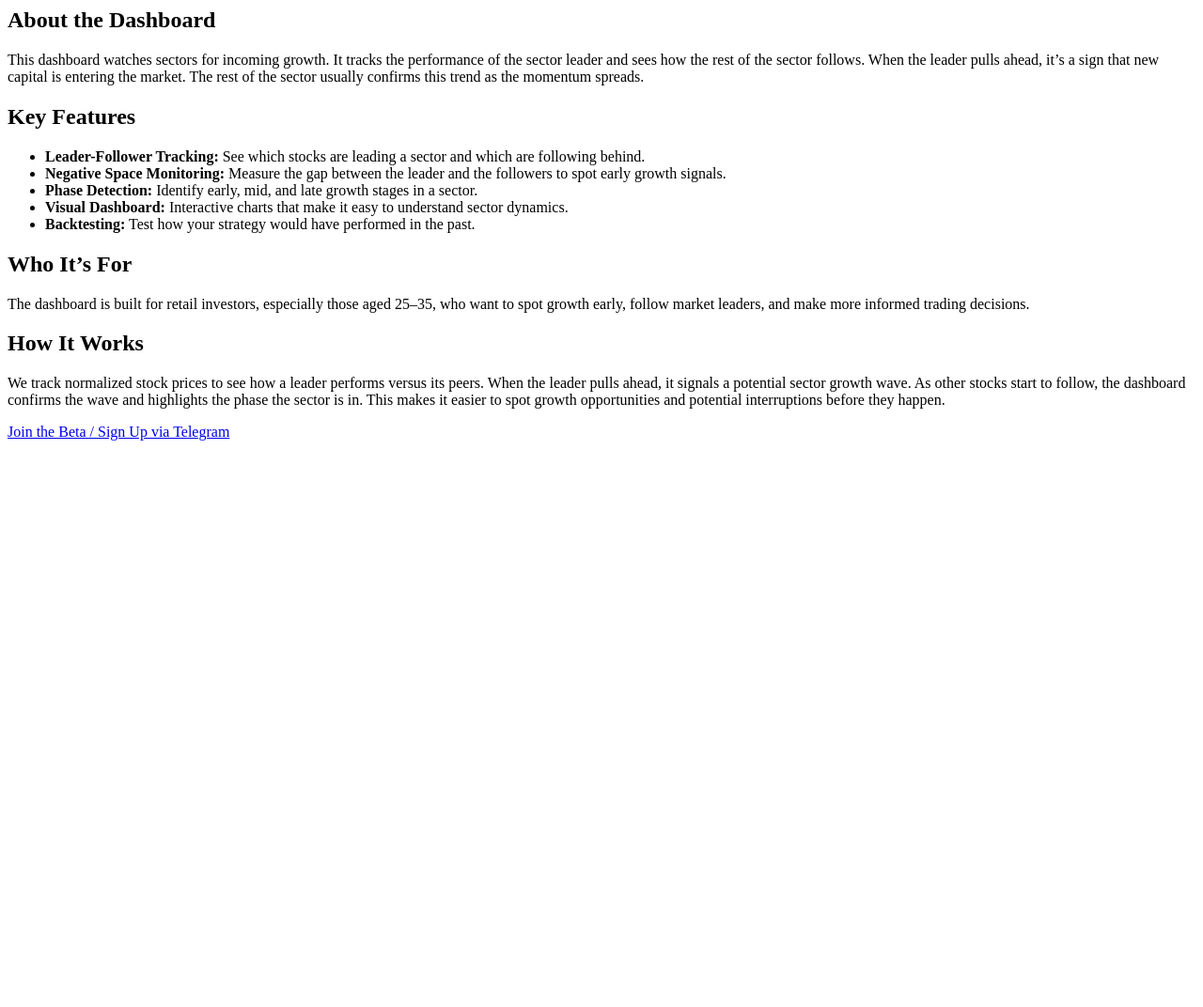
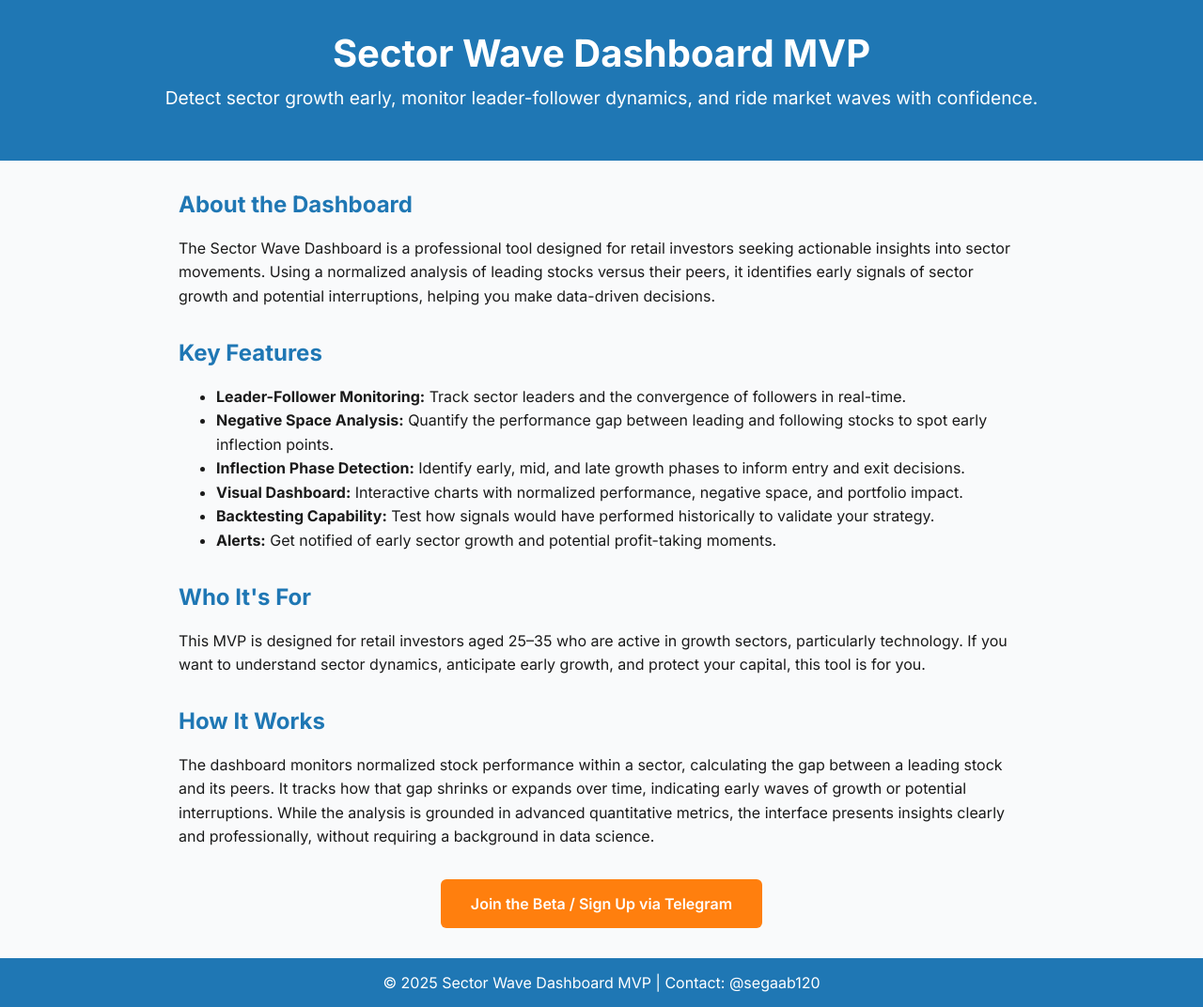
Before and after one commit to segaab/COTrends, a plain HTML site: page index.html in a window 1280 px wide. Shown: the whole page at 94% size. Before the commit the page ends 800 px from the top, so only its background shows below. Drawn offline with Linux system fonts and the light colour scheme.

Commit message:
Update index.html

```diff
--- a/index.html
+++ b/index.html
@@ -1,31 +1,121 @@
+<!DOCTYPE html>
+<html lang="en">
+<head>
+    <meta charset="UTF-8">
+    <meta name="viewport" content="width=device-width, initial-scale=1.0">
+    <title>Sector Wave Dashboard MVP</title>
+    <link href="https://fonts.googleapis.com/css2?family=Inter:wght@400;600;700&display=swap" rel="stylesheet">
+    <style>
+        body {
+            font-family: 'Inter', sans-serif;
+            margin: 0;
+            padding: 0;
+            background-color: #f9fafb;
+            color: #1a1a1a;
+        }
+        header {
+            background-color: #1f77b4;
+            color: white;
+            padding: 2rem 1rem;
+            text-align: center;
+        }
+        header h1 {
+            margin: 0;
+            font-size: 2.5rem;
+        }
+        header p {
+            font-size: 1.2rem;
+            margin-top: 0.5rem;
+        }
+        section {
+            max-width: 900px;
+            margin: 2rem auto;
+            padding: 0 1rem;
+        }
+        h2 {
+            color: #1f77b4;
+            margin-top: 2rem;
+        }
+        p {
+            line-height: 1.6;
+            margin-top: 0.5rem;
+        }
+        ul {
+            margin-top: 0.5rem;
+            line-height: 1.6;
+        }
+        .cta {
+            text-align: center;
+            margin: 3rem 0;
+        }
+        .cta a {
+            background-color: #ff7f0e;
+            color: white;
+            padding: 1rem 2rem;
+            font-weight: 600;
+            text-decoration: none;
+            border-radius: 6px;
+            transition: background 0.3s ease;
+        }
+        .cta a:hover {
+            background-color: #e67000;
+        }
+        footer {
+            background-color: #1f77b4;
+            color: white;
+            text-align: center;
+            padding: 1rem;
+            margin-top: 2rem;
+        }
+    </style>
+</head>
+<body>
+
+<header>
+    <h1>Sector Wave Dashboard MVP</h1>
+    <p>Detect sector growth early, monitor leader-follower dynamics, and ride market waves with confidence.</p>
+</header>
+
 <section>
     <h2>About the Dashboard</h2>
     <p>
-        This dashboard watches sectors for incoming growth. It tracks the performance of the sector leader and sees how the rest of the sector follows.
-        When the leader pulls ahead, it’s a sign that new capital is entering the market. The rest of the sector usually confirms this trend as the momentum spreads.
+        The Sector Wave Dashboard is a professional tool designed for retail investors seeking actionable insights into sector movements.
+        Using a normalized analysis of leading stocks versus their peers, it identifies early signals of sector growth and potential
+        interruptions, helping you make data-driven decisions.
     </p>
 
     <h2>Key Features</h2>
     <ul>
-        <li><strong>Leader-Follower Tracking:</strong> See which stocks are leading a sector and which are following behind.</li>
-        <li><strong>Negative Space Monitoring:</strong> Measure the gap between the leader and the followers to spot early growth signals.</li>
-        <li><strong>Phase Detection:</strong> Identify early, mid, and late growth stages in a sector.</li>
-        <li><strong>Visual Dashboard:</strong> Interactive charts that make it easy to understand sector dynamics.</li>
-        <li><strong>Backtesting:</strong> Test how your strategy would have performed in the past.</li>
+        <li><strong>Leader-Follower Monitoring:</strong> Track sector leaders and the convergence of followers in real-time.</li>
+        <li><strong>Negative Space Analysis:</strong> Quantify the performance gap between leading and following stocks to spot early inflection points.</li>
+        <li><strong>Inflection Phase Detection:</strong> Identify early, mid, and late growth phases to inform entry and exit decisions.</li>
+        <li><strong>Visual Dashboard:</strong> Interactive charts with normalized performance, negative space, and portfolio impact.</li>
+        <li><strong>Backtesting Capability:</strong> Test how signals would have performed historically to validate your strategy.</li>
+        <li><strong>Alerts:</strong> Get notified of early sector growth and potential profit-taking moments.</li>
     </ul>
 
-    <h2>Who It’s For</h2>
+    <h2>Who It's For</h2>
     <p>
-        The dashboard is built for retail investors, especially those aged 25–35, who want to spot growth early, follow market leaders, and make more informed trading decisions.
+        This MVP is designed for retail investors aged 25–35 who are active in growth sectors, particularly technology. If you
+        want to understand sector dynamics, anticipate early growth, and protect your capital, this tool is for you.
     </p>
 
     <h2>How It Works</h2>
     <p>
-        We track normalized stock prices to see how a leader performs versus its peers. When the leader pulls ahead, it signals a potential sector growth wave.
-        As other stocks start to follow, the dashboard confirms the wave and highlights the phase the sector is in. This makes it easier to spot growth opportunities and potential interruptions before they happen.
+        The dashboard monitors normalized stock performance within a sector, calculating the gap between a leading stock and
+        its peers. It tracks how that gap shrinks or expands over time, indicating early waves of growth or potential interruptions.
+        While the analysis is grounded in advanced quantitative metrics, the interface presents insights clearly and professionally,
+        without requiring a background in data science.
     </p>
 
     <div class="cta">
         <a href="https://t.me/segaab120" target="_blank">Join the Beta / Sign Up via Telegram</a>
     </div>
 </section>
+
+<footer>
+    &copy; 2025 Sector Wave Dashboard MVP | Contact: @segaab120
+</footer>
+
+</body>
+    </html>
```
